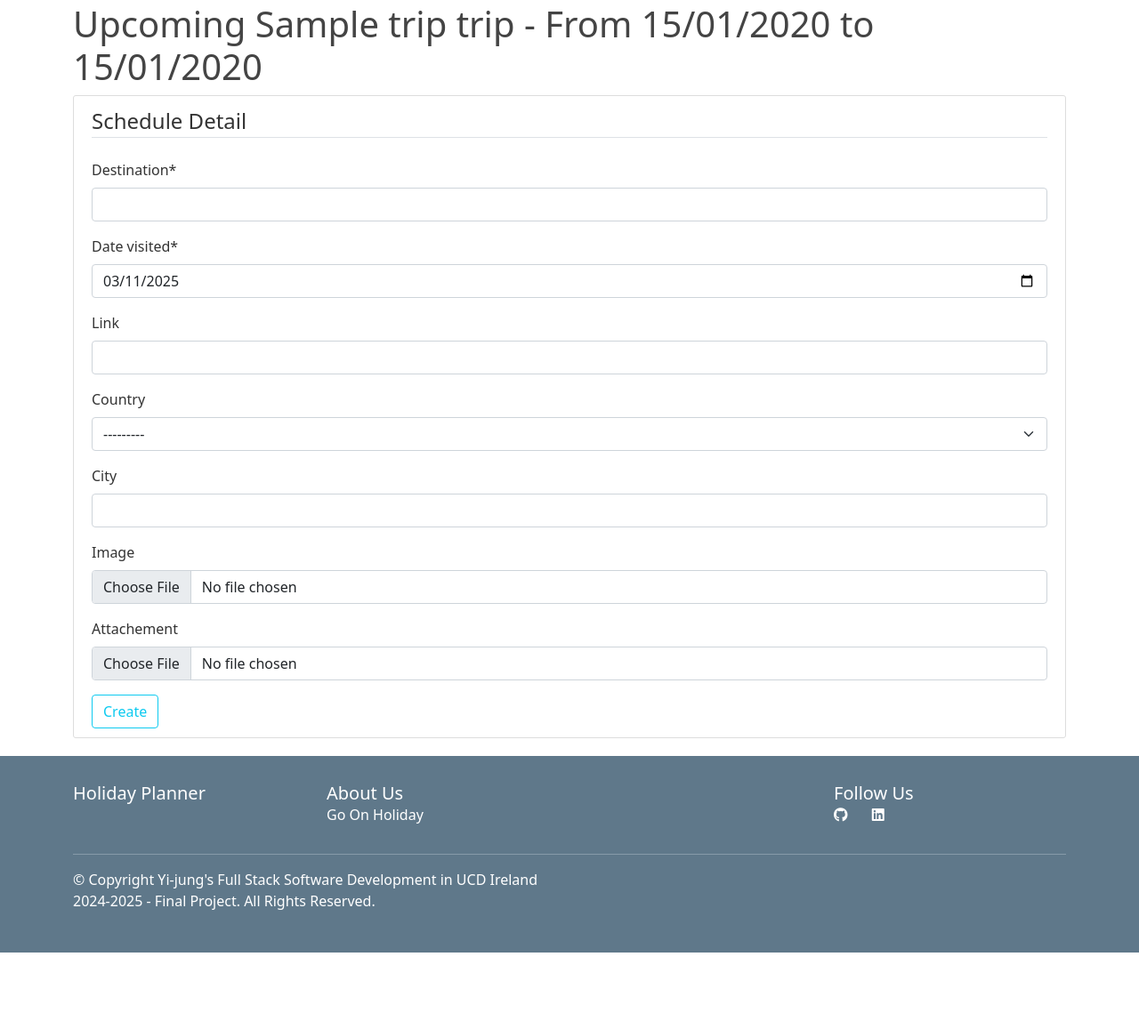
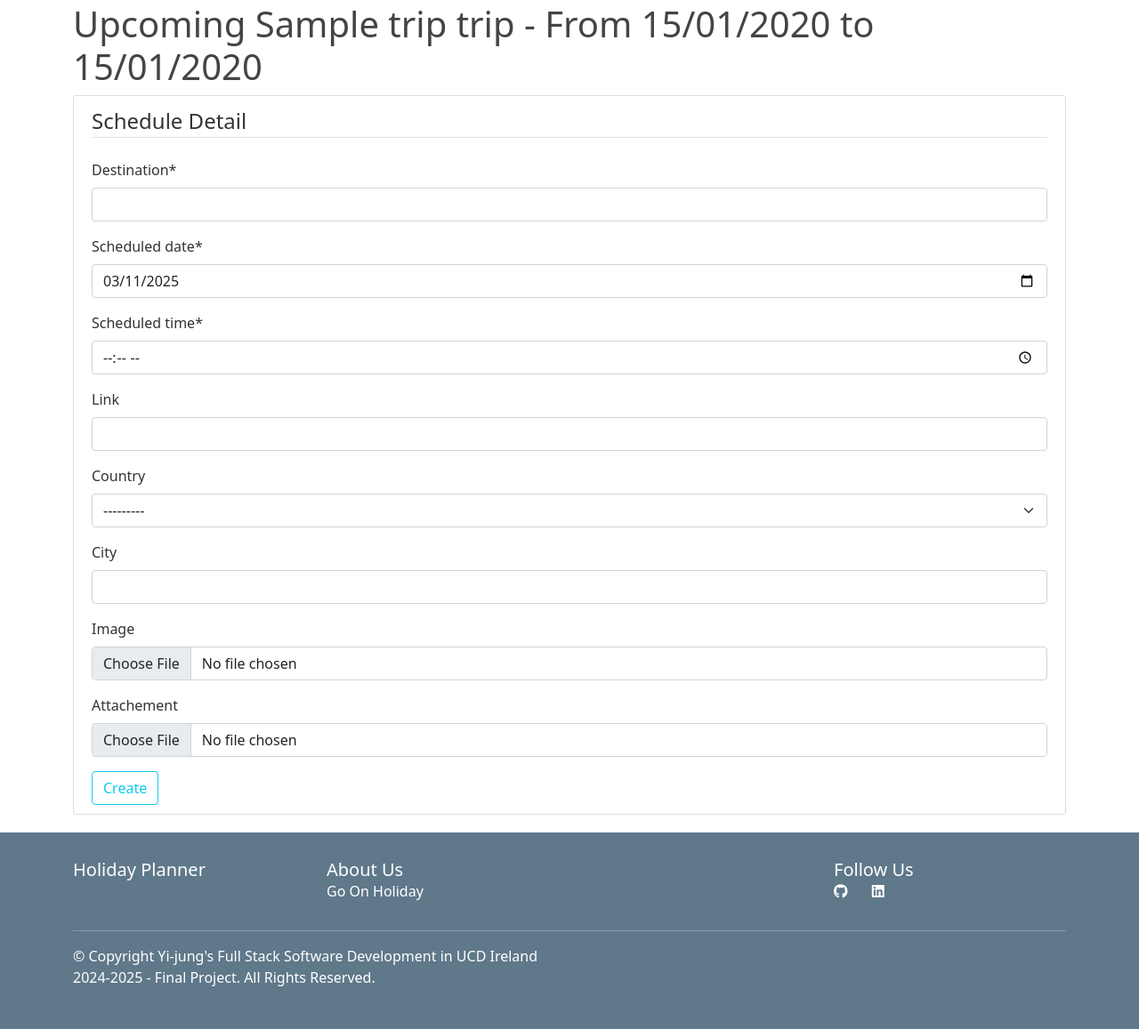
Before and after one commit to emilyichan3/holidayplanner, a Django app: page /myTrip/1/mySchedule/new in a window 1280 px wide. Shown: the part 77-1234 px from the top of the page at 89% size. Before the commit the page ends 1148 px from the top, so only its background shows below. Run offline with Django 4.2, Linux system fonts and the light colour scheme; a user stored in the database is signed in; tables that the repository leaves empty hold one stand-in row (values such as "Sample post"); some libraries are stand-ins or nearby versions.

Commit message:
Added scheduled_time so it can be orderd

```diff
--- a/trips/custom.py
+++ b/trips/custom.py
@@ -5,7 +5,7 @@ from django.urls import reverse_lazy, reverse
 from django.shortcuts import redirect
 from .models import Plan, Category, Trip, Schedule
 
-def add_plan_to_mytrip(request, trip_id, plan_id):
+def convert_plan_to_mySchedule(request, trip_id, plan_id):
     trip = get_object_or_404(Trip, id=trip_id)
     plan = get_object_or_404(Plan, id=plan_id)
 
@@ -23,7 +23,8 @@ def add_plan_to_mytrip(request, trip_id, plan_id):
         city=plan.city,
         link=plan.link,
         note=plan.note,
-        date_visited=trip.date_fm,
+        scheduled_date=trip.date_fm,
+        scheduled_time=None,
         trip=trip,
         plan=plan,
         traveler=request.user
--- a/trips/forms.py
+++ b/trips/forms.py
@@ -3,7 +3,7 @@ from django.contrib.auth import get_user_model
 # from crispy_forms.helper import FormHelper
 # from crispy_forms.layout import Submit
 from .models import Plan, Category, Trip, Schedule
-from datetime import date, timedelta
+from datetime import date, timedelta, datetime
 from django.core.exceptions import ValidationError
 from django.core.validators import MinValueValidator, MaxValueValidator
 
@@ -63,18 +63,17 @@ class myTripCreateForm(forms.ModelForm):
 
 
 class myScheduleCreateForm(forms.ModelForm):
-    # trip_name = forms.CharField(max_length=200)
-    # date_fm = forms.DateField(widget=forms.DateInput(attrs={'type': 'date'}))
-    # date_to = forms.DateField(widget=forms.DateInput(attrs={'type': 'date'}))
     destination = forms.CharField(max_length=200)
     city = forms.CharField(max_length=80, required=False)
-    date_visited = forms.DateField(widget=forms.DateInput(attrs={'type': 'date'}))
+    scheduled_date = forms.DateField(widget=forms.DateInput(attrs={'type': 'date'}))
+    scheduled_time = forms.TimeField(widget=forms.TimeInput(attrs={'type': 'time'}))
     image = forms.ImageField(required=False, widget=forms.ClearableFileInput(attrs={'clearable': 'true'}))
 
     class Meta:
         model = Schedule
         fields = ['destination',
-                'date_visited',
+                'scheduled_date',
+                'scheduled_time',
                 'link',
                 'country',
                 'city',
@@ -86,7 +85,9 @@ class myScheduleCreateForm(forms.ModelForm):
         super().__init__(*args, **kwargs)
 
         if not self.instance.pk:  # Only set default for new forms, not existing ones
-            self.fields['date_visited'].initial = date.today()
+            self.fields['scheduled_date'].initial = date.today()
+            # self.fields['scheduled_time'].initial = datetime.now().replace(minute=0, second=0, microsecond=0).time()
+
 
         # if trip:
         #     self.fields['trip_name'].initial = trip.trip_name
--- a/trips/models.py
+++ b/trips/models.py
@@ -25,7 +25,7 @@ class Category(models.Model):
 class Plan(models.Model):
     plan_name = models.CharField(max_length=200)
     note = models.TextField(blank=True)
-    link = models.CharField(max_length=2000, null=True, blank=True)
+    link = models.URLField(null=True, blank=True)
     country = CountryField(blank_label="(select country)", null=True, blank=True)
     city = models.CharField(max_length=80,blank=True)
     date_created = models.DateTimeField(default=timezone.now)
@@ -52,7 +52,8 @@ class Schedule(models.Model):
     destination = models.CharField(max_length=200)
     country = CountryField(blank_label="(select country)", null=True, blank=True)
     city = models.CharField(max_length=80,blank=True)
-    date_visited = models.DateTimeField(default=timezone.now)
+    scheduled_date = models.DateTimeField(default=timezone.now)
+    scheduled_time = models.TimeField(null=True, blank=True)
     link = models.CharField(max_length=2000, null=True,  blank=True)
     note = models.TextField(blank=True)
     date_created = models.DateTimeField(default=timezone.now)
--- a/trips/templates/trips/myTrip_schedule_list.html
+++ b/trips/templates/trips/myTrip_schedule_list.html
@@ -21,6 +21,7 @@
       <tr>
         <th scope="col"></th>
         <th scope="col">Date</th>
+        <th scope="col">Time</th>
         <th scope="col">Where</th>
         <th scope="col">Destination</th>
         <th scope="col"></th>
@@ -33,7 +34,8 @@
             <div class="media">
               <img class="rounded-circle account-img" src="{{ schedule.get_image_url }}">
           </div>
-          <td>{{ schedule.date_visited|date:'d/m/Y' }}</td>
+          <td>{{ schedule.scheduled_date|date:'d/m/Y' }}</td>
+          <td>{{ schedule.scheduled_time|time:"h A" }}</td>
           <td>
             {% if schedule.country %}
               {{ schedule.country.name }} {{ schedule.city }}
--- a/trips/urls.py
+++ b/trips/urls.py
@@ -22,7 +22,7 @@ from .views import (
     CalculatorView
 )
 from .custom import (
-    add_plan_to_mytrip,
+    convert_plan_to_mySchedule,
 )
 
 from django.contrib.staticfiles.urls import staticfiles_urlpatterns
@@ -47,7 +47,7 @@ urlpatterns = [
     path('myTrip/<int:trip_id>/mySchedule/<int:pk>/update', MyScheduleByTripUpdateView.as_view(), name='trips-mySchedule-by-myTrip-update'),
     path('myTrip/<int:trip_id>/mySchedule/<int:pk>/delete', MyScheduleByTripDeleteView.as_view(), name='trips-mySchedule-by-myTrip-delete'),
     path('myTrip/<int:trip_id>/mySchedule/Search/<int:user_id>', MyScheduleSearchByMyPlanListView.as_view(), name='trips-mySchedule-Search'),
-    path('trip/<int:trip_id>/add_plan/<int:plan_id>/', add_plan_to_mytrip, name='add_plan_to_mytrip'),
+    path('myTrip/<int:trip_id>/mySchedule/Convert/<int:plan_id>/', convert_plan_to_mySchedule, name='trips-mySchedule-myPlan-Convert'),
     path("calculator/", CalculatorView.as_view(), name="calculator"),  # Use as_view()
 ]
 
--- a/trips/views.py
+++ b/trips/views.py
@@ -1,4 +1,5 @@
 from django.shortcuts import get_object_or_404, render
+from django.db.models import F
 from django.http import HttpResponse
 from django.views.generic import (
     ListView,
@@ -16,6 +17,7 @@ from django.contrib import messages
 from django.urls import reverse_lazy, reverse
 from django.shortcuts import redirect
 from django.core.exceptions import ValidationError
+from django.core.validators import URLValidator
 from .models import Plan, Category, Trip, Schedule
 from django.views import View
 from .forms import PlanForm, myTripCreateForm, myScheduleCreateForm
@@ -287,7 +289,7 @@ class MyScheduleByTripListView(LoginRequiredMixin, UserPassesTestMixin, ListView
         trip = get_object_or_404(Trip, id=self.kwargs.get('trip_id'))
         schedules = Schedule.objects.filter(
             trip=trip,
-        )
+        ).order_by('scheduled_date', F('scheduled_time').asc(nulls_last=True)) # To ensure scheduled_time NULL values come last
         return schedules
 
     def get_context_data(self, **kwargs):
@@ -325,16 +327,16 @@ class MyScheduleByTripCreateView(LoginRequiredMixin, CreateView):
         return context
 
     def form_valid(self, form):
+
         trip = get_object_or_404(Trip, id=self.kwargs.get('trip_id'))
         form.instance.trip = trip
         form.instance.traveler = self.request.user
-        if form.instance.date_visited < trip.date_fm:
+        if form.instance.scheduled_date < trip.date_fm:
             messages.error(self.request, f"The date visited must be on or after the trip's frist date.: {trip.date_fm.strftime('%Y-%m-%d')}.")
             return redirect(reverse("trips-mySchedule-by-myTrip", kwargs={"trip_id": self.kwargs.get('trip_id')}))
-        if form.instance.date_visited > trip.date_to:
+        if form.instance.scheduled_date > trip.date_to:
             messages.error(self.request, f"The date visited must be on or before the trip's last date.: {trip.date_to.strftime('%Y-%m-%d')}.")
             return redirect(reverse("trips-mySchedule-by-myTrip", kwargs={"trip_id": self.kwargs.get('trip_id')}))
-
         return super().form_valid(form)
 
     def get_success_url(self):
@@ -376,10 +378,10 @@ class MyScheduleByTripUpdateView(LoginRequiredMixin, UserPassesTestMixin, Update
         trip = get_object_or_404(Trip, id=self.kwargs.get('trip_id'))
         form.instance.trip = trip
         form.instance.traveler = self.request.user
-        if form.instance.date_visited < trip.date_fm:
+        if form.instance.scheduled_date < trip.date_fm:
             messages.error(self.request, f"The date visited must be on or after the trip's frist date.: {trip.date_fm.strftime('%Y-%m-%d')}.")
             return redirect(reverse("trips-mySchedule-by-myTrip", kwargs={"trip_id": self.kwargs.get('trip_id')}))
-        if form.instance.date_visited > trip.date_to:
+        if form.instance.scheduled_date > trip.date_to:
             messages.error(self.request, f"The date visited must be on or before the trip's last date.: {trip.date_to.strftime('%Y-%m-%d')}.")
             return redirect(reverse("trips-mySchedule-by-myTrip", kwargs={"trip_id": self.kwargs.get('trip_id')}))
         return super().form_valid(form)
```
Also changed, not shown: trips/templates/trips/myTrip_schedule_seach.html (+8 -1 lines), trips/migrations/0001_initial.py, trips/migrations/0002_alter_schedule_scheduled_time.py (added), trips/migrations/0002_initial.py (deleted), trips/migrations/0003_alter_plan_link.py (added), trips/migrations/0003_alter_plan_link_alter_schedule_link.py (deleted), trips/migrations/0004_schedule_attachement.py (deleted), 2 other files.
